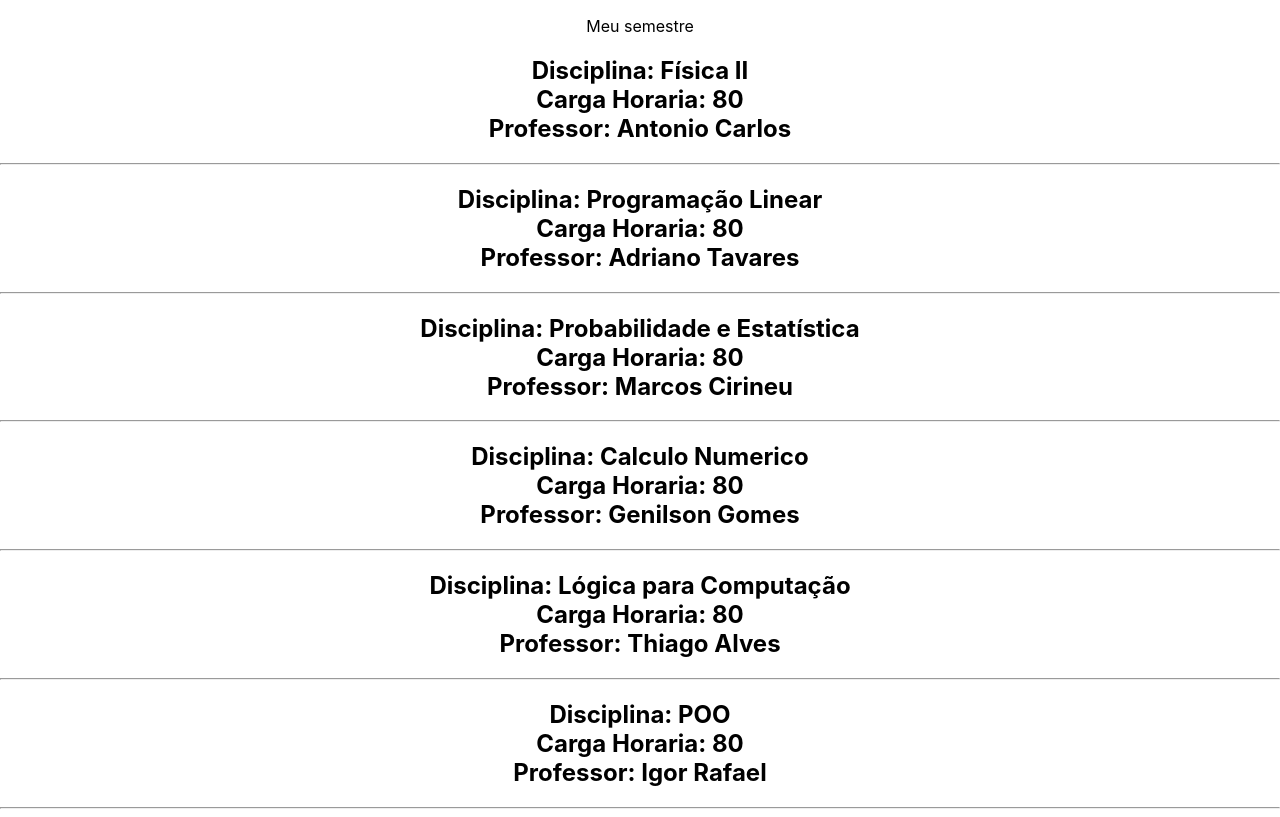
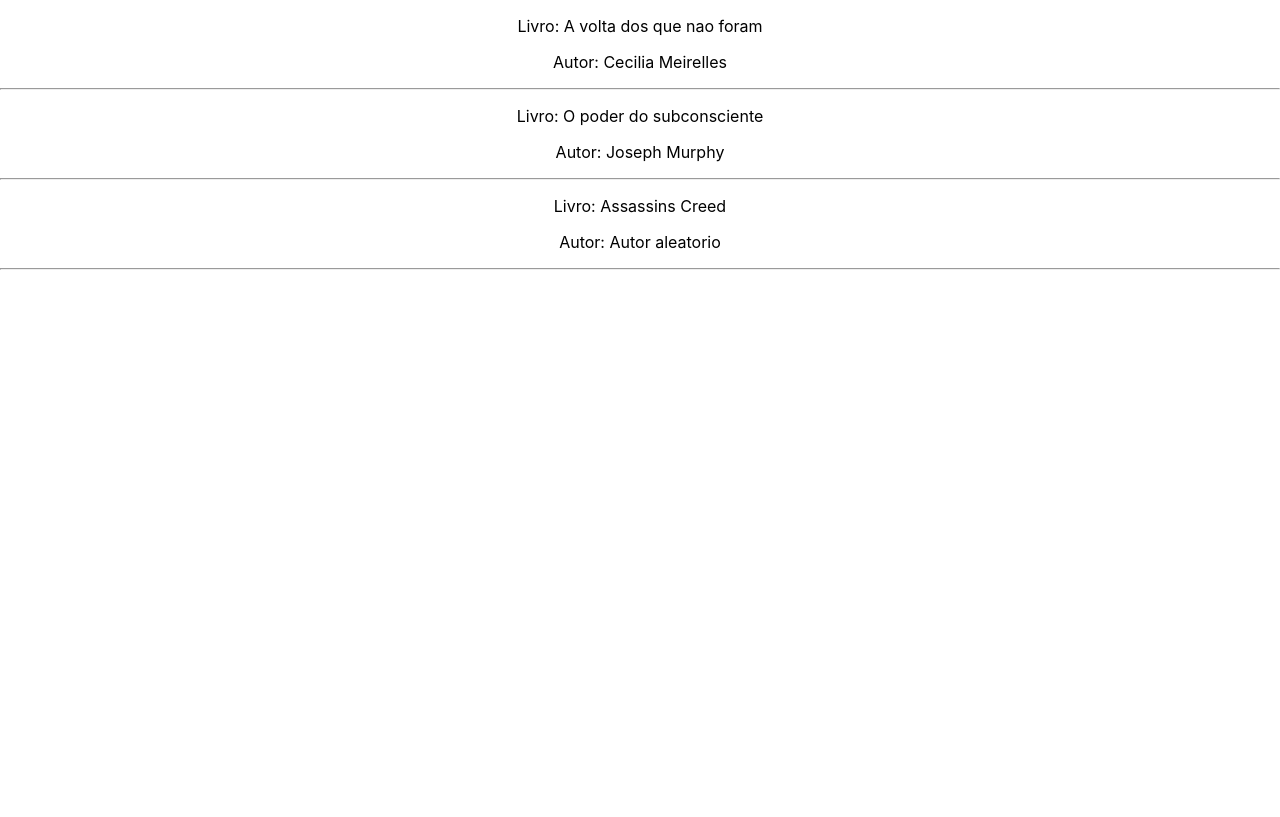
Before and after one commit to thaless4nt0s/aprendendo-react, a React (Create React App) app in the folder my-app/: page / in a window 1280 px wide. Built offline with nearby package versions, Linux system fonts and the light colour scheme.

Commit message:
Outro exemplo

```diff
--- a/my-app/src/components/NameList.js
+++ b/my-app/src/components/NameList.js
@@ -1,54 +1,31 @@
 import React from 'react'
 import Person from './Person'
-
 function NameList() {
-    const semestre = [
+    const livros = [
         {
             id: 0,
-            disciplina: "Física II",
-            ch: 80,
-            professor: "Antonio Carlos"
+            autor: "Cecilia Meirelles",
+            livro: "A volta dos que nao foram"
         },
         {
             id: 1,
-            disciplina: "Programação Linear",
-            ch: 80,
-            professor: "Adriano Tavares"
+            autor: "Joseph Murphy",
+            livro: "O poder do subconsciente"
         },
         {
             id: 2,
-            disciplina: "Probabilidade e Estatística",
-            ch: 80,
-            professor: "Marcos Cirineu"
-        },
-        {
-            id: 0,
-            disciplina: "Calculo Numerico",
-            ch: 80,
-            professor: "Genilson Gomes"
-        },
-        {
-            id: 0,
-            disciplina: "Lógica para Computação",
-            ch: 80,
-            professor: "Thiago Alves"
-        },
-        {
-            id: 0,
-            disciplina: "POO",
-            ch: 80,
-            professor: "Igor Rafael"
-        },
+            autor: "Autor aleatorio",
+            livro: "Assassins Creed"
+        }
     ]
-    const aluno = semestre.map(student =>
-        <Person student={student} />
-    )
+
+    const listaLivros = livros.map(livro => (
+        <Person livros={livro}/>
+    ))
+
     return (
         <div>
-            <p>Meu semestre</p>
-            <div>
-                {aluno}
-            </div>
+            {listaLivros}
         </div>
     )
 }
--- a/my-app/src/components/Person.js
+++ b/my-app/src/components/Person.js
@@ -1,13 +1,10 @@
 import React from 'react'
 
-function Person({student}) {
+function Person({livros}) {
     return (
         <div>
-            <h2>
-                Disciplina: {student.disciplina}<br/>
-                Carga Horaria: {student.ch}<br/>
-                Professor: {student.professor}<br/>
-            </h2>
+            <p>Livro: {livros.livro}</p>
+            <p>Autor: {livros.autor}</p>
             <hr/>
         </div>
     )
```
